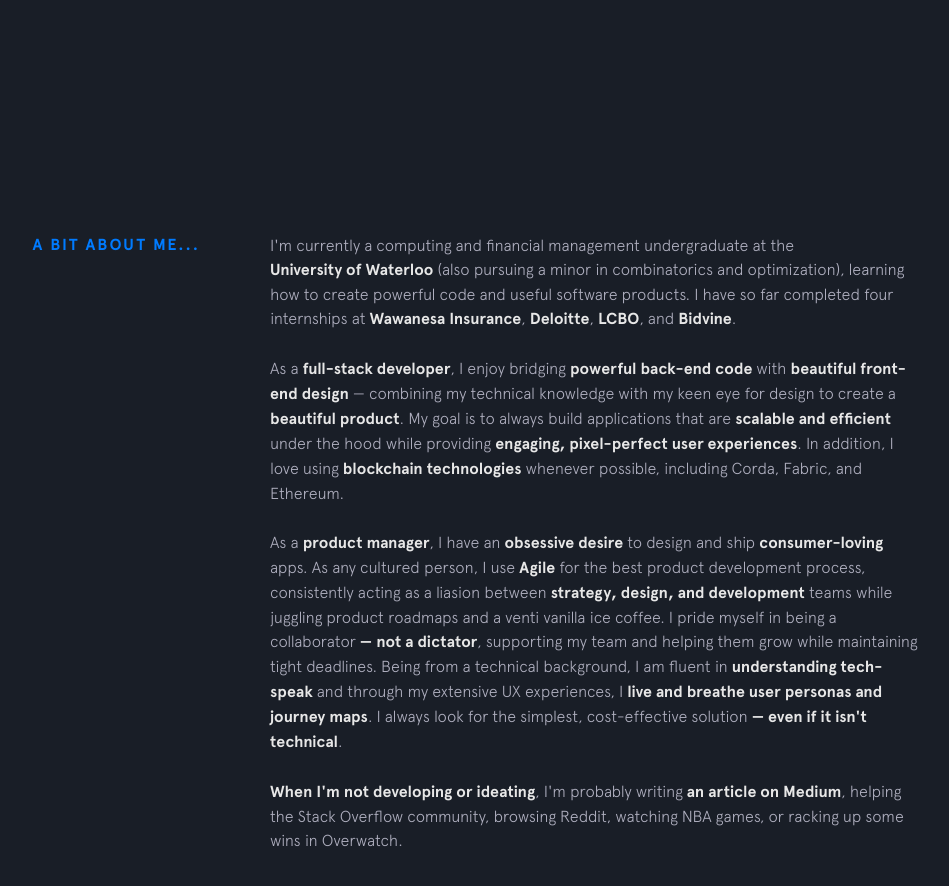
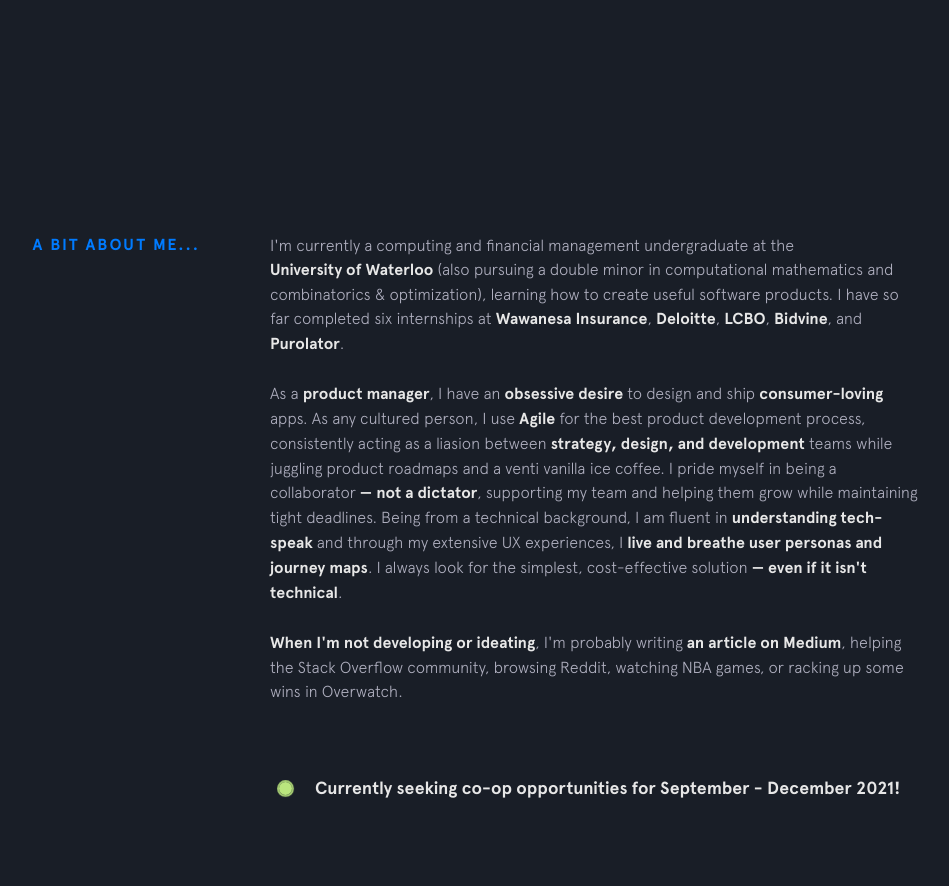
Before and after one commit to PronoyC/pronoyc.github.io, a Jekyll site: the page built from index.html, in a window 1280 px wide and 900 px high, scrolled down 767 px. Shown: the top 886 px of the window, without its empty margins (180-1129 px from the left). Built offline with Jekyll 4.4.1, drawn with Linux system fonts in a browser that asks for light colours; nearby versions of some CDN libraries.

Commit message:
Update background.html

```diff
--- a/_includes/background.html
+++ b/_includes/background.html
@@ -4,18 +4,12 @@
     <p>
       I'm currently a computing and financial management undergraduate at the
       <a class="underline-link" href="https://uwaterloo.ca/" target="_blank" rel="noopener">University of Waterloo</a>
-      (also pursuing a minor in combinatorics and optimization), learning how to create powerful code and useful software
-      products. I have so far completed four internships at <a class="underline-link" href="https://www.wawanesa.com/canada/" target="_blank" rel="noopener">
+      (also pursuing a double minor in computational mathematics and combinatorics & optimization), learning how to create useful software
+      products. I have so far completed six internships at <a class="underline-link" href="https://www.wawanesa.com/canada/" target="_blank" rel="noopener">
       Wawanesa Insurance</a>, <a class="underline-link" href="https://www2.deloitte.com/ca/en.html" target="_blank" rel="noopener">Deloitte</a>,
       <a class="underline-link" href="https://www.lcbonext.com" target="_blank" rel="noopener">LCBO</a>,
-      and <a class="underline-link" href="https://www.bidvine.com" target="_blank" rel="noopener">Bidvine</a>.
-    </p>
-
-    <p>
-      As a <strong>full-stack developer</strong>, I enjoy bridging <strong>powerful back-end code</strong> with <strong>beautiful front-end design</strong> &mdash; combining my
-      technical knowledge with my keen eye for design to create a <strong>beautiful product</strong>. My goal is to always build applications
-      that are <strong>scalable and efficient</strong> under the hood while providing <strong>engaging, pixel-perfect user experiences</strong>. In addition, I
-      love using <strong>blockchain technologies</strong> whenever possible, including Corda, Fabric, and Ethereum.
+      <a class="underline-link" href="https://www.bidvine.com" target="_blank" rel="noopener">Bidvine</a>, and
+      <a class="underline-link" href="https://www.purolator.com" target="_blank" rel="noopener">Purolator</a>.
     </p>
 
     <p>
@@ -29,7 +23,9 @@
     </p>
 
     <p>
-      <strong>When I'm not developing or ideating</strong>, I'm probably writing <a class="underline-link" href="https://medium.com/@pronoyc" target="_blank" rel="noopener">an article on Medium</a>, helping the Stack Overflow community, browsing Reddit, watching NBA games, or racking up some wins in Overwatch.
+      <strong>When I'm not developing or ideating</strong>, I'm probably writing
+      <a class="underline-link" href="https://medium.com/@pronoyc" target="_blank" rel="noopener">an article on Medium</a>,
+      helping the Stack Overflow community, browsing Reddit, watching NBA games, or racking up some wins in Overwatch.
     </p>
 
     {% include employment-status.html %}
```
